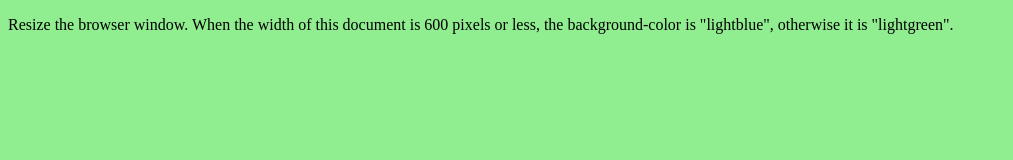
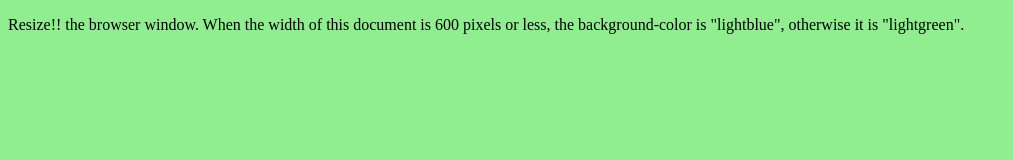
Before and after one commit to Michaelphanna2/HW-Wireframe, a plain HTML site: page index.html in a window 1280 px wide. Shown: the whole page, without its empty margins (0-1013 px from the left). Drawn offline with Linux system fonts and the light colour scheme.

Commit message:
Message in quotes

```diff
--- a/index.html
+++ b/index.html
@@ -16,7 +16,7 @@
 </head>
 <body>
 
-<p>Resize the browser window. When the width of this document is 600 pixels or less, the background-color is "lightblue", otherwise it is "lightgreen".</p>
+<p>Resize!! the browser window. When the width of this document is 600 pixels or less, the background-color is "lightblue", otherwise it is "lightgreen".</p>
 
 </body>
 </html>
```
